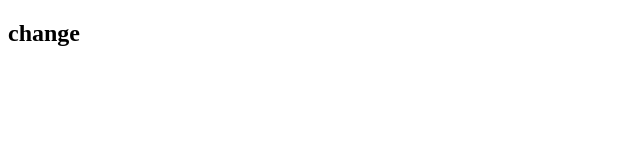
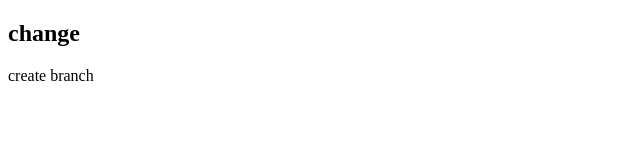
Before and after one commit to Arman-Mikayelyan/example2, a plain HTML site: page index.html in a window 1280 px wide. Shown: the whole page, without its empty margins (0-640 px from the left). Drawn offline with Linux system fonts and the light colour scheme.

Commit message:
add text in first branch

```diff
--- a/index.html
+++ b/index.html
@@ -8,6 +8,7 @@
 </head>
 <body>
     <h2>change</h2>
+    <p>create branch</p>
 
 </body>
 </html>
```
